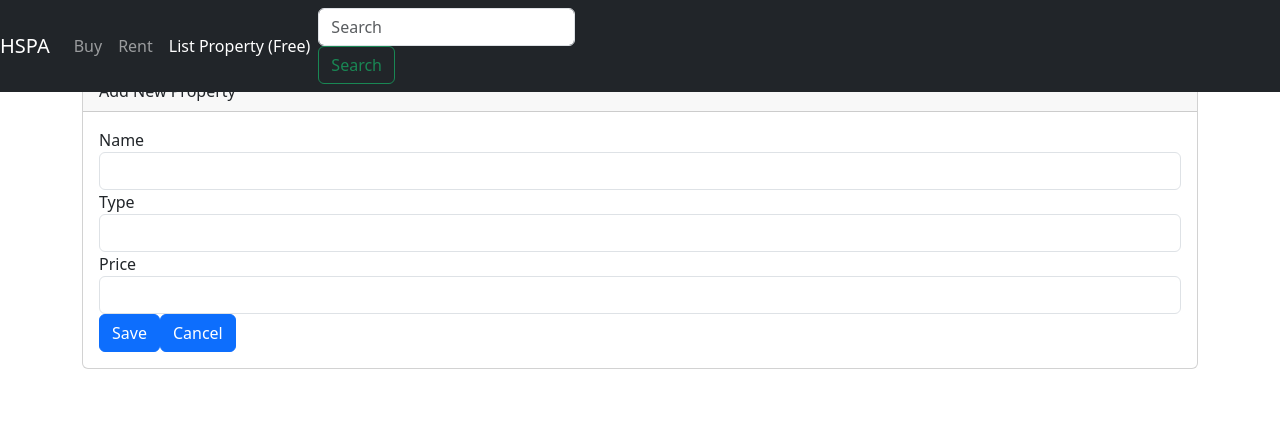
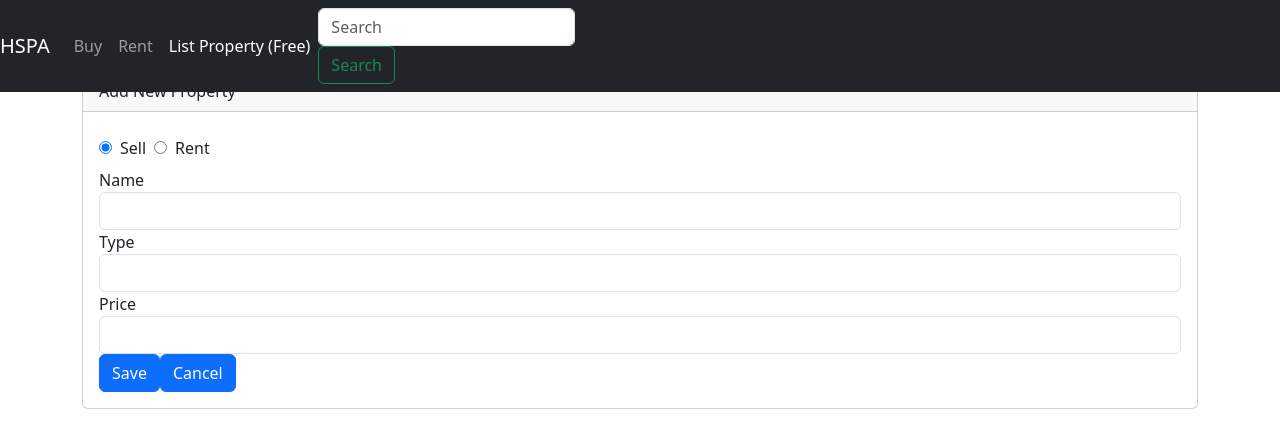
Before and after one commit to abdulmustaan941/HSPA1, an Angular app: page /add-property in a window 1280 px wide. Shown: the top 448 px of the page. Built offline with nearby package versions, Linux system fonts and the light colour scheme.

Commit message:
Added List property form(template driven form)

```diff
--- a/src/app/app.module.ts
+++ b/src/app/app.module.ts
@@ -10,7 +10,7 @@
 import {Routes, RouterModule} from '@angular/router';
 import { AddPropertyComponent } from './property/add-property/add-property.component';
 import { PropertyDetailComponent } from './property/property-detail/property-detail.component';
-
+import {FormsModule} from '@angular/forms'
 const appRoutes: Routes = [
   {path: '', component: PropertyListComponent},
   {path: 'rent-property', component: PropertyListComponent},
@@ -33,7 +33,8 @@
     BrowserModule,
     AppRoutingModule,
     HttpClientModule,
-    RouterModule.forRoot(appRoutes)
+    RouterModule.forRoot(appRoutes),
+    FormsModule
   ],
   providers: [
     provideClientHydration(),
--- a/src/app/property/add-property/add-property.component.css
+++ b/src/app/property/add-property/add-property.component.css
@@ -0,0 +1,7 @@
+.ng-invalid.ng-touched {
+    border-color: red;
+  }
+
+  .error-block {
+    color: red;
+  }
--- a/src/app/property/add-property/add-property.component.html
+++ b/src/app/property/add-property/add-property.component.html
@@ -3,21 +3,35 @@
       Add New Property
     </div>
     <div class="card-body">
-      <form>
+        <form (ngSubmit)='onSubmit()' #Form="ngForm">
+        <div class="form-group col-12">
+          <input type="radio" id="sell" value="1" name="SellRent" required [ngModel]="SellRent">
+          <label class="m-2">Sell</label>
+
+          <input type="radio" id="rent" value="2" name="SellRent" required [ngModel]="SellRent" >
+          <label class="m-2">Rent</label>
+        </div>
+
         <div class="form-group col-12">
           <label for="name">Name</label>
-          <input type="text" class="form-control">
+          <input type="text" class="form-control" #propName="ngModel"
+          ngModel name="Name" required minlength="5">
+          <span *ngIf="!propName.valid && propName.touched" class="error-block">
+            <span *ngIf="propName.errors">Please provide name</span>
+            <span *ngIf="propName.errors"> must be atleast 5 char long</span>
+          </span>
         </div>
 
         <div class="form-group col-12">
           <label for="type">Type</label>
-          <input type="text" class="form-control">
+          <input type="text" class="form-control" ngModel name="Type">
         </div>
 
         <div class="form-group col-12">
           <label for="price">Price</label>
-          <input type="text" class="form-control">
+          <input type="text" class="form-control" ngModel name="Price">
         </div>
+
         <div class="form-group col-12">
           <button type="submit" class="btn btn-primary mr-2">Save</button>
           <button type="reset" class="btn btn-primary">Cancel</button>
--- a/src/app/property/add-property/add-property.component.ts
+++ b/src/app/property/add-property/add-property.component.ts
@@ -1,18 +1,27 @@
-import { Component } from '@angular/core';
+import { Component, OnInit, ViewChild } from '@angular/core';
 import { Router } from '@angular/router';
+import { NgForm } from '@angular/forms';
 @Component({
   selector: 'app-add-property',
   templateUrl: './add-property.component.html',
   styleUrl: './add-property.component.css'
 })
 export class AddPropertyComponent {
-  constructor(private router: Router) { }
+  @ViewChild('Form')
+  addPropertyForm?: NgForm;
+  SellRent = '1';
+  constructor(private router: Router) {
 
+   }
   ngOnInit() {
   }
 
-  onBack()
-  {
+  onBack() {
     this.router.navigate(['/']);
   }
+
+  onSubmit() {
+    console.log('Congrats, form Submitted');
+    console.log(this.addPropertyForm);
+  }
 }
```
